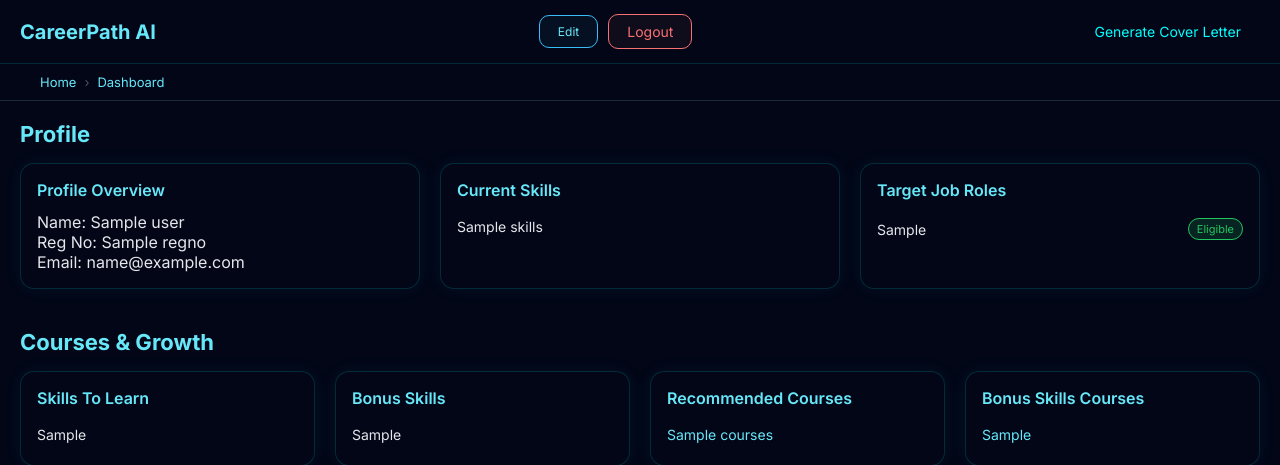
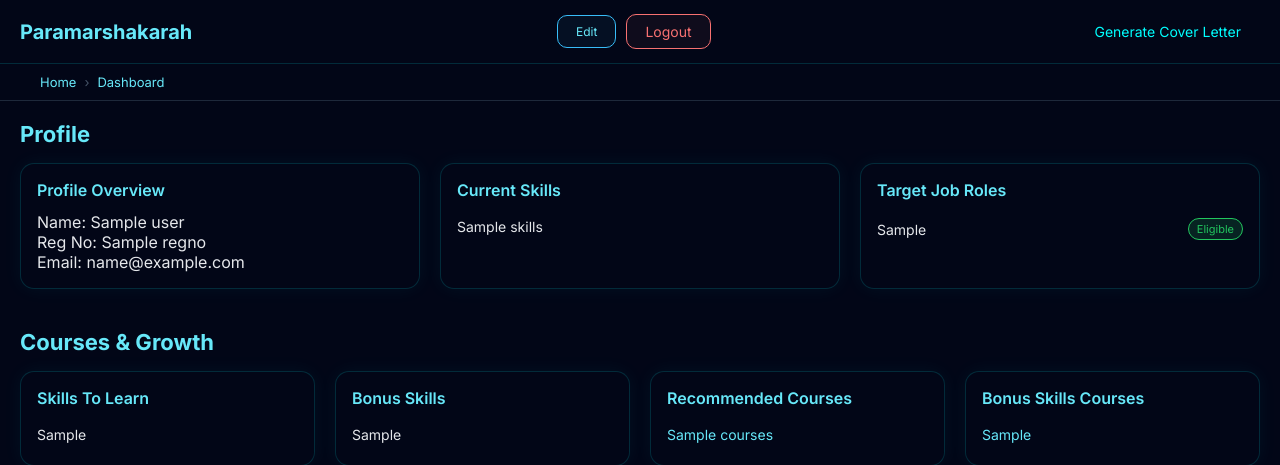
Before and after one commit to OmSai-HonouredOne/paramarshakarah, a Flask app: page /dashboard in a window 1280 px wide. Shown: the top 465 px of the page. Run offline with Flask 3, Linux system fonts and the light colour scheme; the visitor is signed in with stand-in values (Sample User, id 1); a database or web service that is not in the repository returns one stand-in record (values such as "Sample title"); some libraries are stand-ins or nearby versions.

```diff
--- a/cgs/templates/guidance/dashboard.html
+++ b/cgs/templates/guidance/dashboard.html
@@ -22,7 +22,7 @@
 
   <!-- ================= NAVBAR ================= -->
   <nav class="navbar">
-    <div class="nav-left">CareerPath AI</div>
+    <div class="nav-left">Paramarshakarah</div>
 
     <!--Mobile Toggle-->
     <!-- <div class="menu-toggle" id="menuToggle">☰</div> -->
```
Also changed, not shown: README.md (added), 1 other file.
